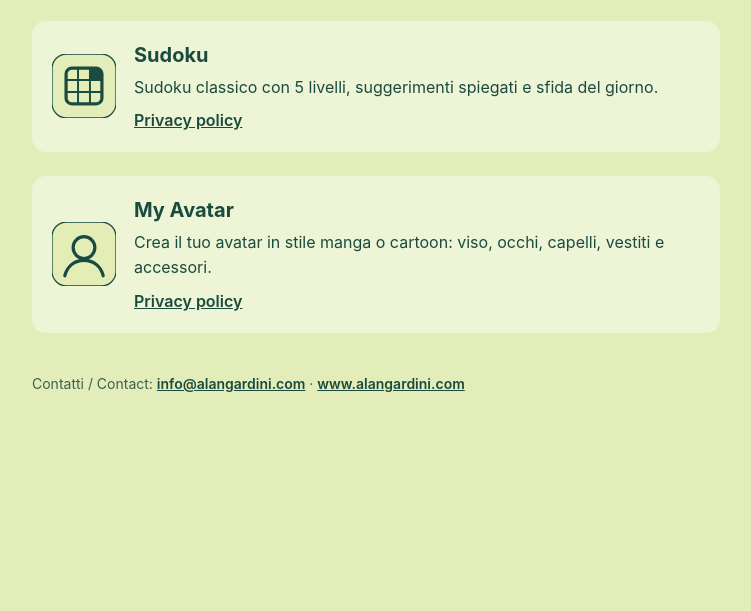
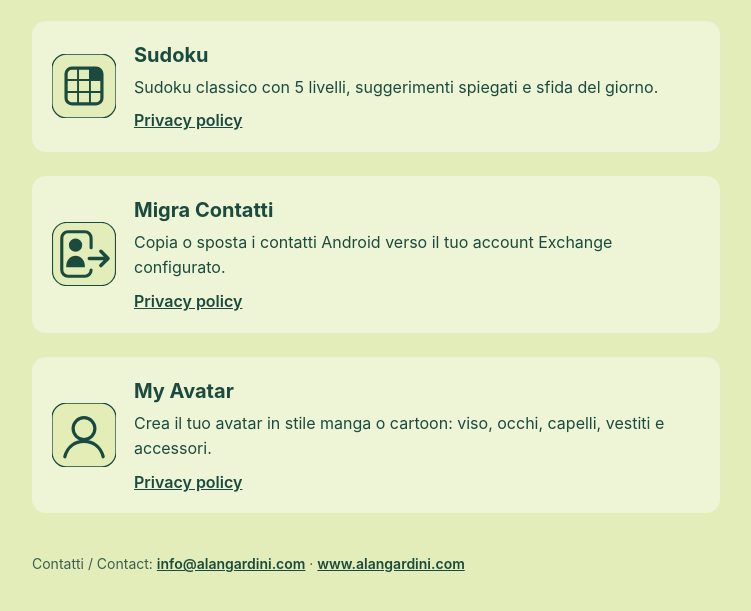
Before and after one commit to alangardini/apps, a plain HTML site: page index.html in a window 1280 px wide. Shown: the part 133-744 px from the top of the page, without its empty margins (264-1015 px from the left). Drawn offline with Linux system fonts and the light colour scheme.

Commit message:
Add files via upload

```diff
--- a/index.html
+++ b/index.html
@@ -46,6 +46,23 @@
   </div>
 
   <div class="app">
+    <svg width="64" height="64" viewBox="18 18 72 72" aria-hidden="true">
+      <rect x="18.5" y="18.5" width="71" height="71" rx="16" fill="#E3EDB9" stroke="#1A4B3E" stroke-width="1.4"/>
+      <path d="M62,47 L62,36 C62,32.134 58.866,29 55,29 L36,29 C32.134,29 29,32.134 29,36 L29,72 C29,75.866 32.134,79 36,79 L55,79 C58.866,79 62,75.866 62,72" fill="none" stroke="#1A4B3E" stroke-width="3.5" stroke-linecap="round" stroke-linejoin="round"/>
+      <circle cx="44.5" cy="44" r="7.5" fill="#1A4B3E"/>
+      <path d="M34,68 C34,60.82 38.701,56 44.5,56 C50.299,56 55,60.82 55,68 L55,69 L34,69 Z" fill="#1A4B3E"/>
+      <path d="M60,59 L81,59 M73,51 L81,59 L73,67" fill="none" stroke="#1A4B3E" stroke-width="4" stroke-linecap="round" stroke-linejoin="round"/>
+    </svg>
+    <div>
+      <h2>Migra Contatti</h2>
+      <p>Copia o sposta i contatti Android verso il tuo account Exchange configurato.</p>
+      <div class="links">
+        <a href="migracontatti/privacy/">Privacy policy</a>
+      </div>
+    </div>
+  </div>
+
+  <div class="app">
     <svg width="64" height="64" viewBox="0 0 100 100" aria-hidden="true">
       <rect width="100" height="100" rx="23" fill="#E3EDB5" stroke="#174A40" stroke-width="2"/>
       <circle cx="50" cy="40" r="17" fill="none" stroke="#174A40" stroke-width="5"/>
```
